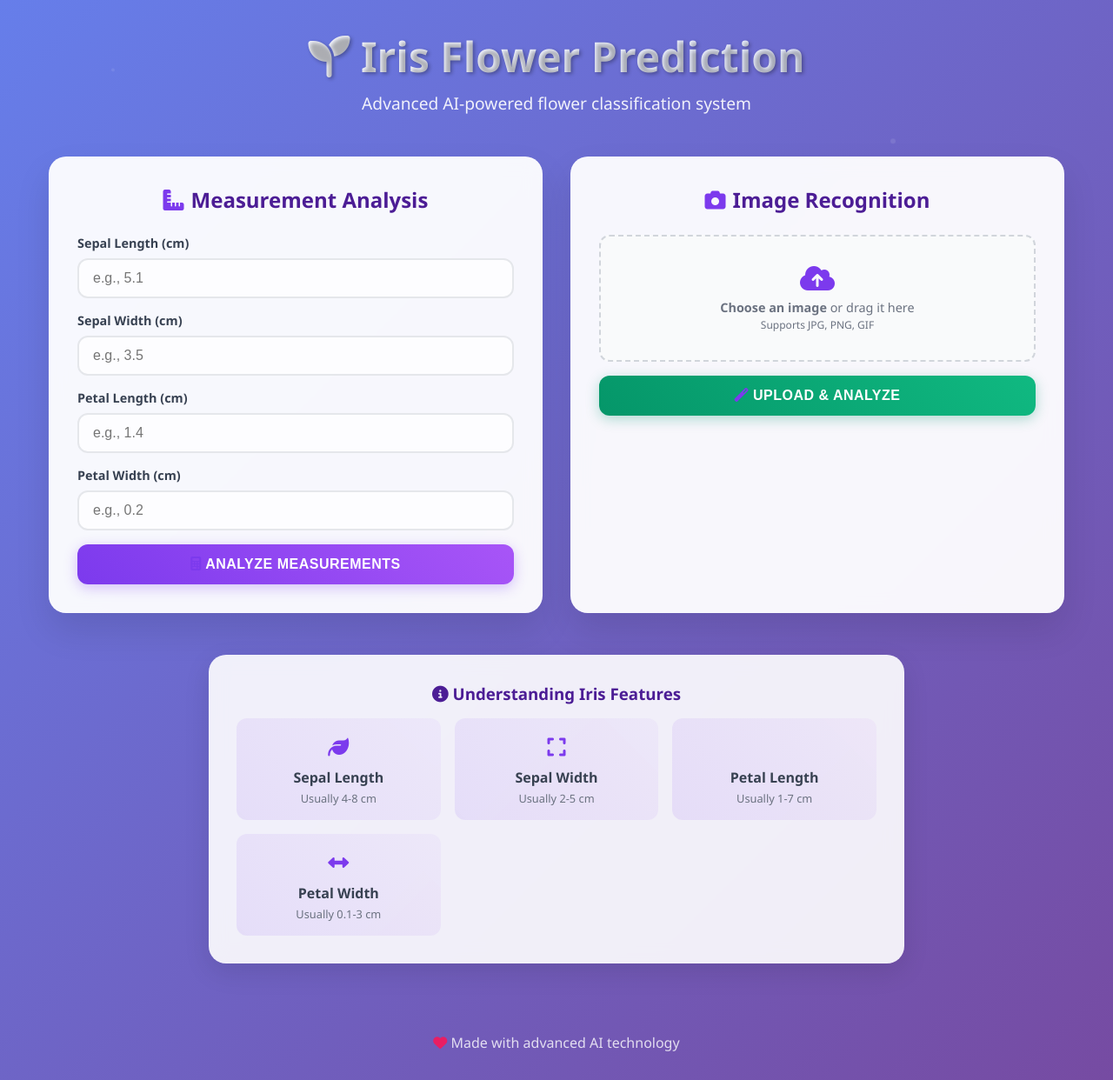
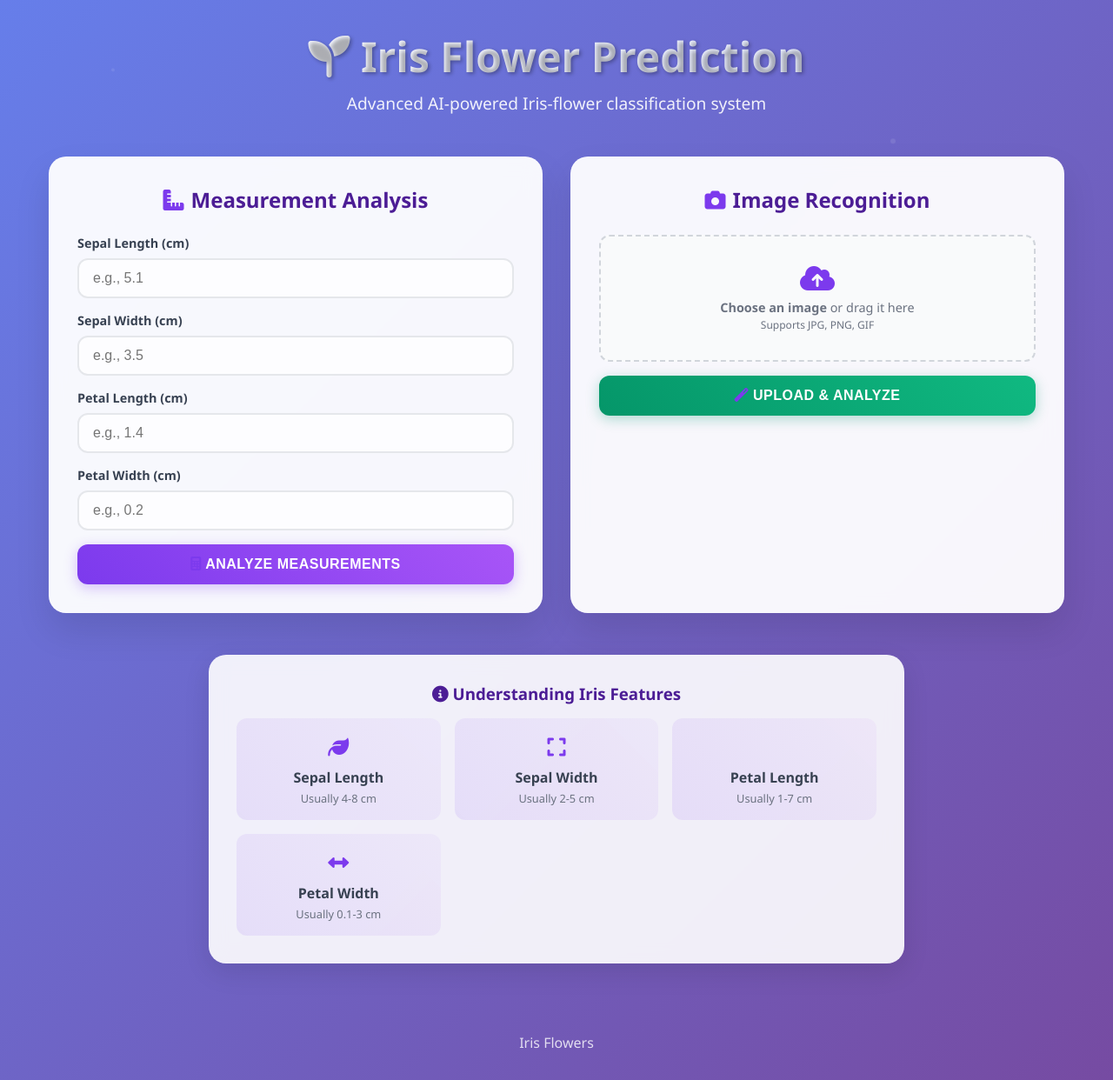
Before and after one commit to ShalvSingh/IRIS, a Flask app: page / in a window 1280 px wide. Shown: the whole page at 87% size. Run offline with Flask 3, Linux system fonts and the light colour scheme.

Commit message:
change in index file

```diff
--- a/app/templates/index.html
+++ b/app/templates/index.html
@@ -416,7 +416,7 @@
     <!-- Header -->
     <div class="header">
         <h1><i class="fas fa-seedling"></i> Iris Flower Prediction</h1>
-        <p>Advanced AI-powered flower classification system</p>
+        <p>Advanced AI-powered Iris-flower classification system</p>
     </div>
 
     <div class="container">
@@ -532,7 +532,7 @@
 
     <!-- Footer -->
     <div class="footer">
-        <p><i class="fas fa-heart" style="color: #e91e63;"></i> Made with advanced AI technology</p>
+        <p><i class="fas fa-flower" style="color: #e91e63;"></i>Iris Flowers</p>
     </div>
 
     <script>
```
Also changed, not shown: app/static/uploads/Screenshot_2025-11-02_080802.png (added).
